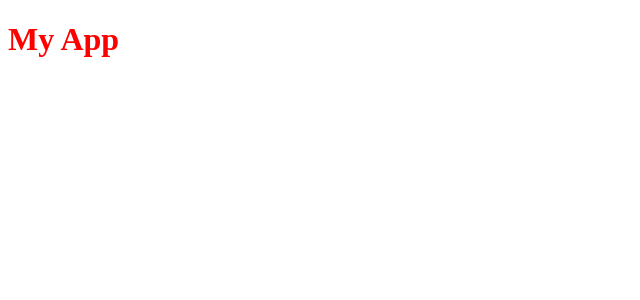
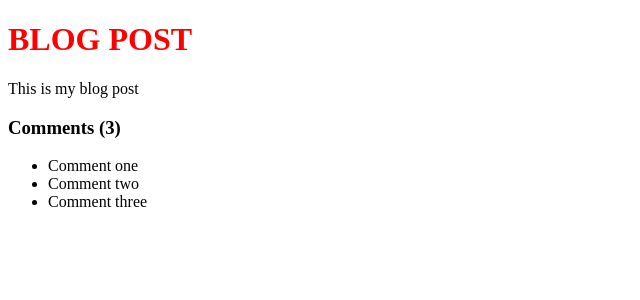
Before and after one commit to Tofu-Gang/brad_traversy_feedback_app, a React (Create React App) app: page / in a window 1280 px wide. Shown: the top 300 px of the page, without its empty margins (0-640 px from the left). Built offline with nearby package versions, Linux system fonts and the light colour scheme.

Commit message:
10. Dynamic Values & Lists in JSX

```diff
--- a/src/App.js
+++ b/src/App.js
@@ -1,7 +1,25 @@
 function App() {
+  const title = "Blog Post";
+  const body = "This is my blog post";
+  const comments = [
+    { id: 1, text: "Comment one" },
+    { id: 2, text: "Comment two" },
+    { id: 3, text: "Comment three" }
+  ];
+
   return(
     <div className="container">
-      <h1>My App</h1>
+      <h1>{title.toUpperCase()}</h1>
+      <p>{body}</p>
+
+      <div className="comments">
+        <h3>Comments ({comments.length})</h3>
+        <ul>
+          {comments.map((comment) => (
+            <li key={comment.id}>{comment.text}</li>
+          ))}
+        </ul>
+      </div>
     </div>
   );
 }
```
